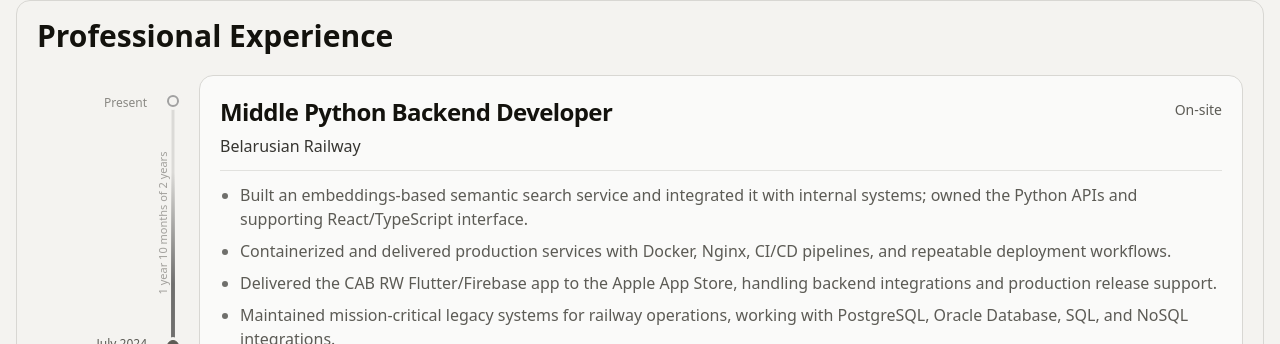
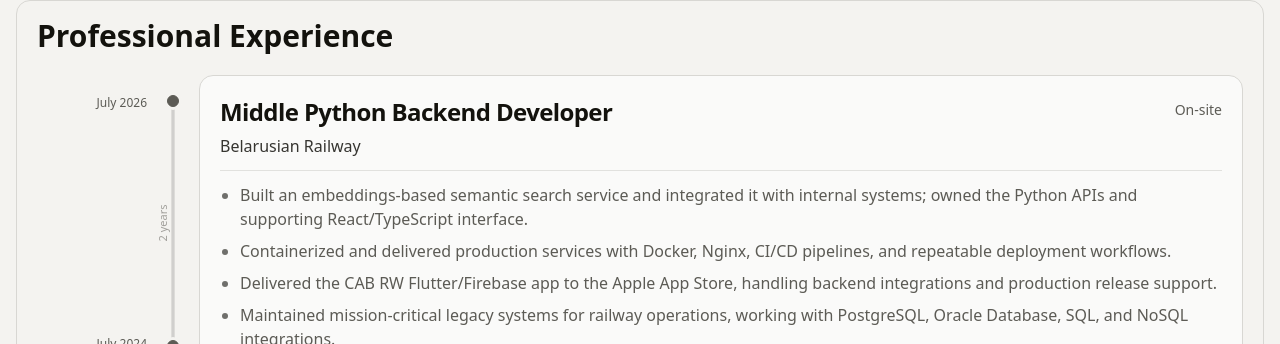
Before and after one commit to FalseR20/FalseR20.github.io, a React (Vite) app: page / in a window 1280 px wide. Shown: the part 407-751 px from the top of the page. Built offline with nearby package versions, Linux system fonts and the light colour scheme.

Commit message:
feat: completed working for Belarusian Railway

```diff
--- a/src/i18n/locales/en.ts
+++ b/src/i18n/locales/en.ts
@@ -81,10 +81,10 @@ export const enTranslation: TranslationResource = {
             year: "2024",
           },
           end: {
-            label: "Present",
+            month: "July",
+            year: "2026",
           },
-          duration: "1 year 10 months of 2 years",
-          endIsEstimated: true,
+          duration: "2 years",
         },
         location: "On-site",
         bullets: [
--- a/src/i18n/locales/ru.ts
+++ b/src/i18n/locales/ru.ts
@@ -81,10 +81,10 @@ export const ruTranslation: TranslationResource = {
             year: "2024",
           },
           end: {
-            label: "Сейчас",
+            month: "Июль",
+            year: "2026",
           },
-          duration: "1 год 10 месяцев из 2 лет",
-          endIsEstimated: true,
+          duration: "2 года",
         },
         location: "Офис",
         bullets: [
```
